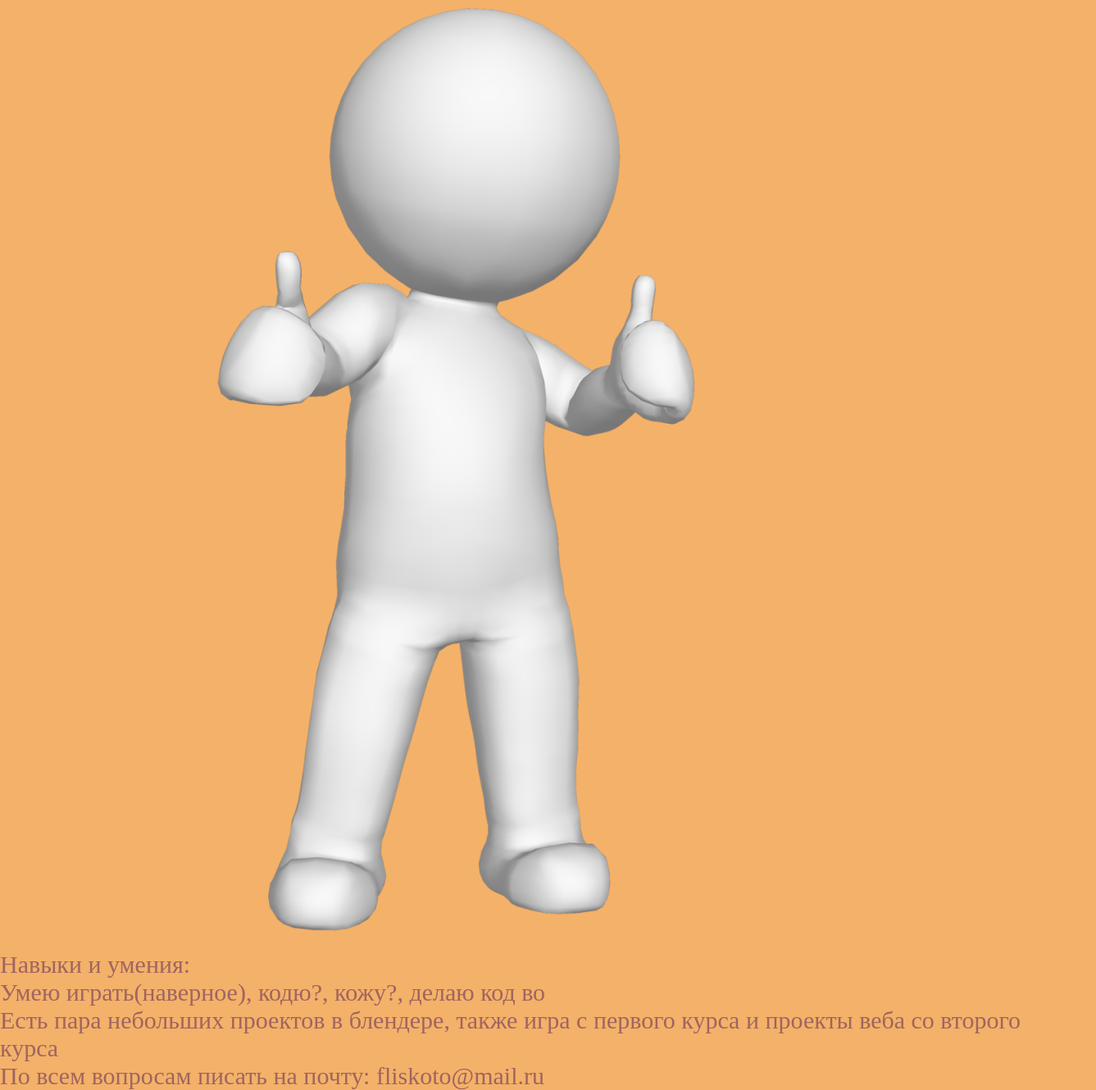
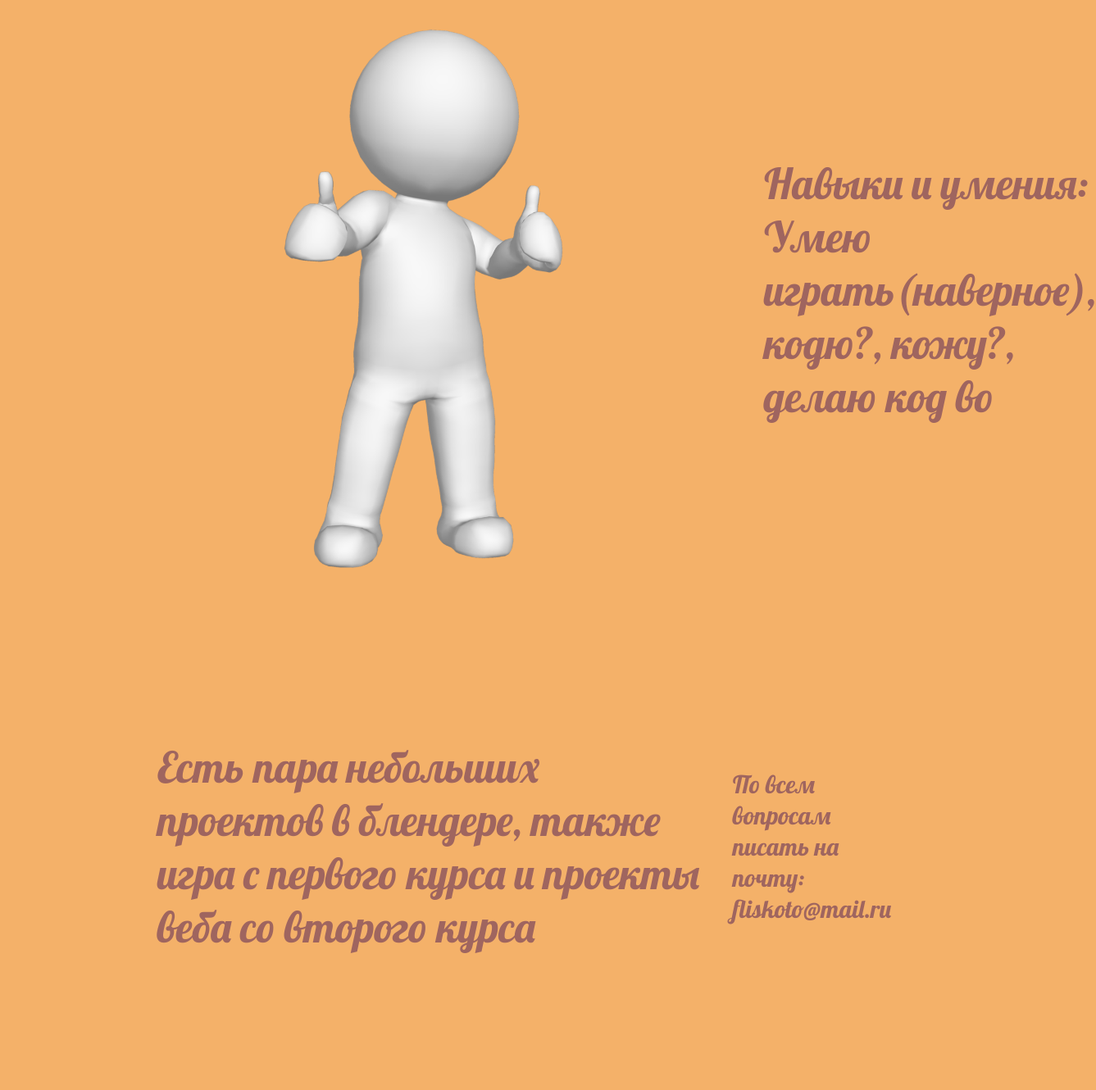
Before and after one commit to flisnn/Portfolio, a plain HTML site: page index.html in a window 1280 px wide. Shown: the part 793-2123 px from the top of the page at 82% size, 1337 px wide, since content can reach past the window. After the commit the page ends 1956 px from the top, so only its background shows below. Drawn offline with Linux system fonts and the light colour scheme.

Commit message:
Дописал код

```diff
--- a/index.html
+++ b/index.html
@@ -5,6 +5,9 @@
     <meta name="viewport" content="width=device-width, initial-scale=1.0">
     <title>Document</title>
     <link rel="stylesheet" href="style.css">
+    <link rel="preconnect" href="https://fonts.googleapis.com">
+    <link rel="preconnect" href="https://fonts.gstatic.com" crossorigin>
+    <link href="https://fonts.googleapis.com/css2?family=Caveat:wght@400..700&family=Lobster&display=swap" rel="stylesheet">
 </head>
 <body>
     <div class = "top">
@@ -14,11 +17,15 @@
         </div>
         <img class="smile" src="img/smile.png">
     </div>
-    <img class="white"src="img/white.png">
     <div class="bottom">
-        <p>Навыки и умения: <br>Умею играть(наверное), кодю?, кожу?, делаю код во</p>
-        <p>Есть пара небольших проектов в блендере, также игра с первого курса и проекты веба со второго курса</p>
-        <p>По всем  вопросам писать на почту: fliskoto@mail.ru</p>
+        <div class="upbottom">
+            <img class="white"src="img/white.png">
+            <p class="big">Навыки и умения: <br>Умею играть(наверное), кодю?, кожу?, делаю код во</p>
+        </div>
+        <div class="downbottom">
+            <p class="big">Есть пара небольших проектов в блендере, также игра с первого курса и проекты веба со второго курса</p>
+            <p>По всем  вопросам писать на почту: fliskoto@mail.ru</p>
+        </div>
     </div>
 </body>
 </html>
--- a/style.css
+++ b/style.css
@@ -4,8 +4,12 @@
     color: #9f655f;
     background-color: #f4b169;
     font-size: 30px;
+    font-family: "Lobster", sans-serif;
+    font-weight: 400;
+    font-style: normal;
 }
 .top{
+    margin-top: 50px;
     display: flex;
     flex-direction: row;
     align-items: center;
@@ -15,17 +19,32 @@
     display: flex;
     flex-direction: column;
     width: 30%;
-    gap: 40px;
+    gap: 100px;
 }
 .big{
     font-size: 52px;
 }
-.smile{
-
-}
 .white{
-
+    height: 700px;
 }
 .bottom{
-
+    display: flex;
+    height: 1100px;
+    flex-direction: column;
+    align-items: center;
+    gap: 200px;
 }
+.upbottom{
+    display: flex;
+    flex-direction: row;
+    align-items: center;
+    width: 70%;
+    gap: 40px;
+}
+.downbottom{
+    display: flex;
+    flex-direction: row;
+    align-items: center;
+    width: 70%;
+    gap: 40px;
+}
```
